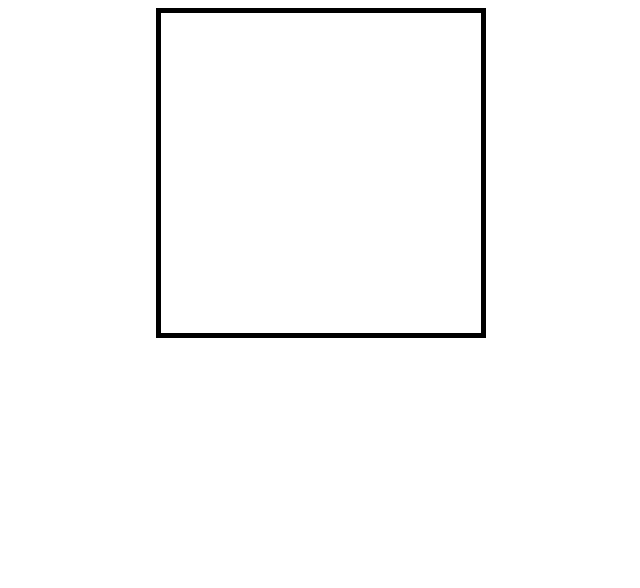
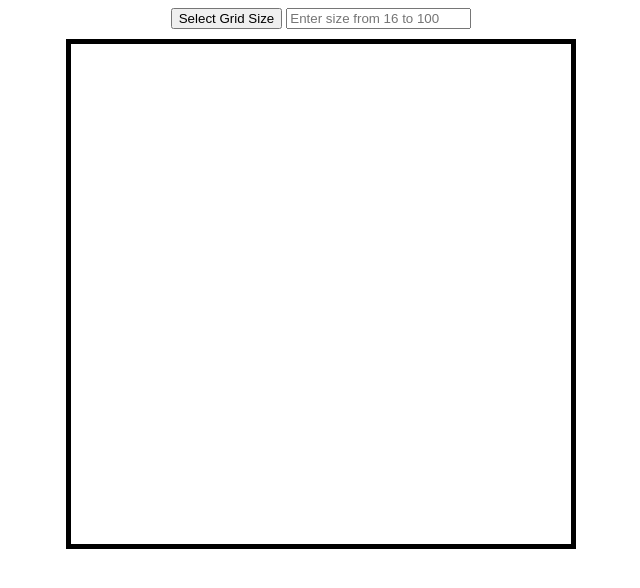
Before and after one commit to BearsLair/Etch-a-Sketch, a plain HTML site: page index.html in a window 1280 px wide. Shown: the whole page, without its empty margins (319-959 px from the left). Drawn offline with Linux system fonts and the light colour scheme.

Commit message:
Basic Etch-a-Sketch in place. Need user input limits.

```diff
--- a/index.html
+++ b/index.html
@@ -7,7 +7,11 @@
     <link rel="stylesheet" href="./styles.css" />
   </head>
   <body>
-    <!-- <button id="size">Select Grid Size</button> -->
+    <div>
+      <button id="sizeBtn">Select Grid Size</button>
+      <input id="userInput" placeholder="Enter size from 16 to 100" />
+    </div>
+
     <div class="container"></div>
 
     <script src="./index.js"></script>
--- a/index.js
+++ b/index.js
@@ -1,21 +1,27 @@
 const container = document.querySelector("div.container");
 
-let userInput = 100;
+let row;
 
+let userInput = 16;
+drawGrid(userInput);
+applyColor();
+
+function drawGrid(userInput) {
   for (let i = 1; i <= userInput; i++) {
-  console.log(userInput);
     const row = document.createElement("div");
     row.classList.add("row");
     container.appendChild(row);
     for (let j = 1; j <= userInput; j++) {
       const square = document.createElement("div");
       square.classList.add("square");
-    square.style.height = (1 / userInput) * 320 + "px";
-    square.style.width = (1 / userInput) * 320 + "px";
+      square.style.height = (1 / userInput) * 500 + "px";
+      square.style.width = (1 / userInput) * 500 + "px";
       row.appendChild(square);
     }
   }
+}
 
+function applyColor() {
   let newColor = document.querySelectorAll(".square");
 
   for (const color of newColor) {
@@ -23,3 +29,18 @@ for (const color of newColor) {
       color.style.backgroundColor = "black";
     });
   }
+}
+
+size = document.querySelector("#sizeBtn");
+
+size.addEventListener("click", () => {
+  let newSize = document.querySelector("#userInput").value;
+  let userInput = newSize;
+
+  document.querySelectorAll(".row").forEach((row) => row.remove());
+
+  console.log(userInput);
+
+  drawGrid(userInput);
+  applyColor();
+});
--- a/styles.css
+++ b/styles.css
@@ -12,8 +12,8 @@ body {
   flex-wrap: wrap;
   padding: 0px;
   border: 5px solid black;
-  width: 320px;
-  height: 320px;
+  width: 500px;
+  height: 500px;
 }
 
 .row {
@@ -29,3 +29,7 @@ body {
   margin: 0px;
   padding: 0px;
 }
+
+#sizeBtn {
+  margin-bottom: 10px;
+}
```
Lines whose indentation alone changed are shown as unchanged.
